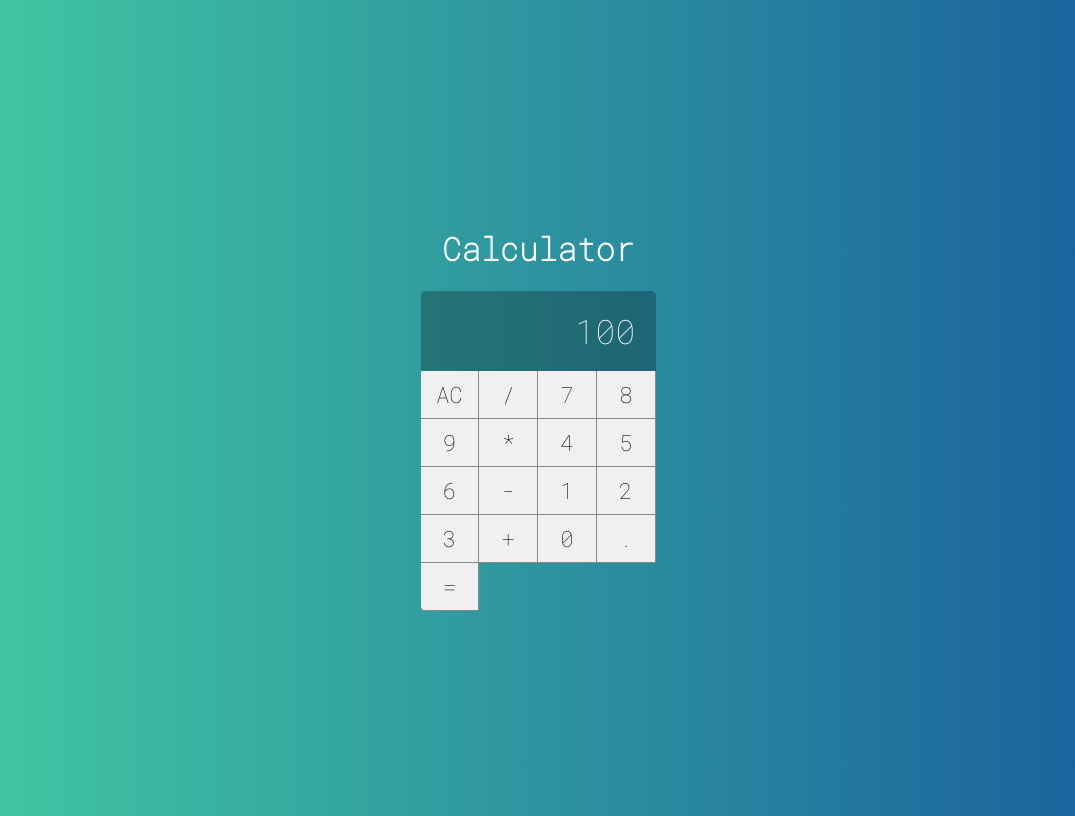
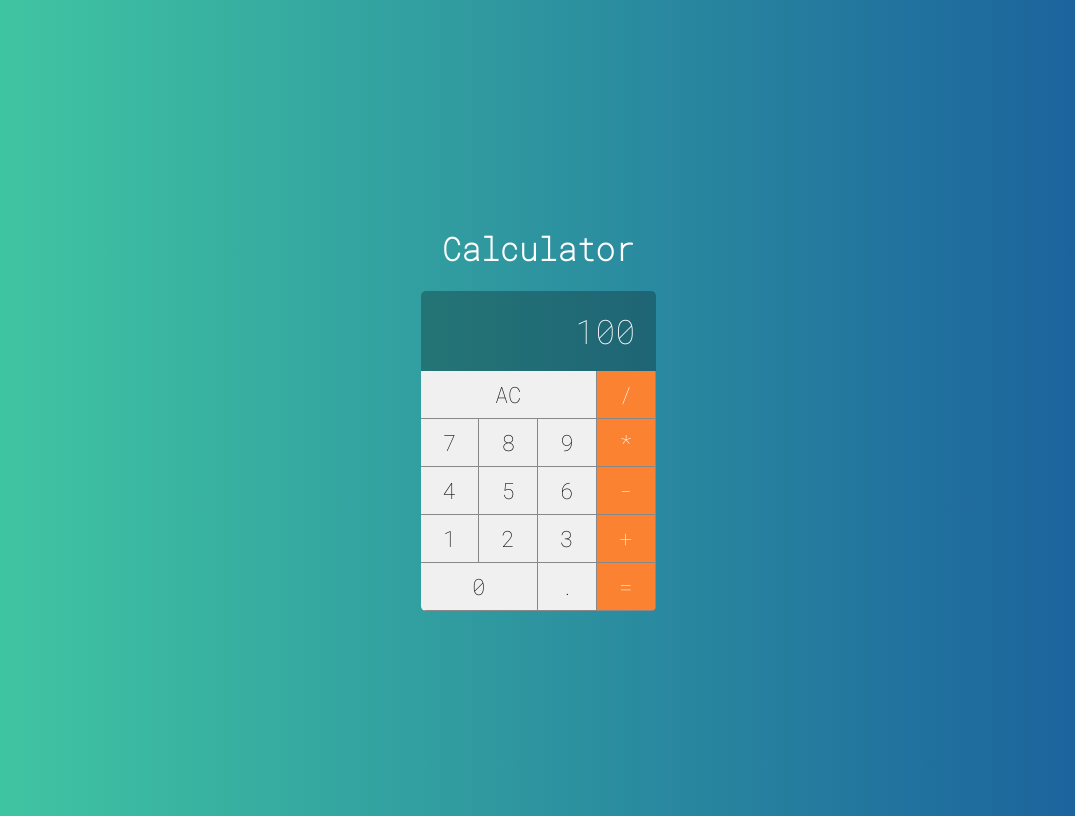
Before and after one commit to abraojr/Calculator-React, a React (Create React App) app: page / in a window 1280 px wide. Shown: the whole page, without its empty margins (102-1177 px from the left). Built offline with nearby package versions, Linux system fonts and the light colour scheme.

Commit message:
Button component #02: button finishing completed

```diff
--- a/src/components/Button.css
+++ b/src/components/Button.css
@@ -11,3 +11,24 @@
     border-bottom: var(--border-button);
     outline: none;
 }
+
+.button:active {
+    background-color: #ccc;
+}
+
+.button.double {
+    grid-column: span 2;
+}
+
+.button.triple {
+    grid-column: span 3;
+}
+
+.button.operation {
+    background-color: #fa8231;
+    color: #fff;
+}
+
+.button.operation:active {
+    background-color: #fa8231cc;
+}
--- a/src/components/Button.jsx
+++ b/src/components/Button.jsx
@@ -1,5 +1,17 @@
 import React from 'react';
 import './Button.css';
 
-export default props =>
-    <button className="button">{props.label}</button>
+export default props => {
+    let classes = 'button ';
+    classes += props.operation ? 'operation' : '';
+    classes += props.double ? 'double' : '';
+    classes += props.triple ? 'triple' : '';
+
+    return (
+        <button
+            onClick={e => props.click && props.click(props.label)}
+            className={classes}>
+            {props.label}
+        </button>
+    )
+}
--- a/src/main/Calculator.jsx
+++ b/src/main/Calculator.jsx
@@ -4,27 +4,47 @@ import Button from '../components/Button';
 import Display from '../components/Display';
 
 export default class Calculator extends Component {
+
+    constructor(props) {
+        super(props);
+        this.clearMemory = this.clearMemory.bind(this);
+        this.setOperation = this.setOperation.bind(this);
+        this.addDigit = this.addDigit.bind(this);
+    }
+
+    clearMemory() {
+        console.log('clear');
+    }
+
+    setOperation(operation) {
+        console.log(operation);
+    }
+
+    addDigit(n) {
+        console.log(n);
+    }
+
     render() {
         return (
             <div className="calculator">
                 <Display value={100} />
-                <Button label="AC" />
-                <Button label="/" />
-                <Button label="7" />
-                <Button label="8" />
-                <Button label="9" />
-                <Button label="*" />
-                <Button label="4" />
-                <Button label="5" />
-                <Button label="6" />
-                <Button label="-" />
-                <Button label="1" />
-                <Button label="2" />
-                <Button label="3" />
-                <Button label="+" />
-                <Button label="0" />
-                <Button label="." />
-                <Button label="=" />
+                <Button label="AC" click={this.clearMemory} triple />
+                <Button label="/" click={this.setOperation} operation />
+                <Button label="7" click={this.addDigit} />
+                <Button label="8" click={this.addDigit} />
+                <Button label="9" click={this.addDigit} />
+                <Button label="*" click={this.setOperation} operation />
+                <Button label="4" click={this.addDigit} />
+                <Button label="5" click={this.addDigit} />
+                <Button label="6" click={this.addDigit} />
+                <Button label="-" click={this.setOperation} operation />
+                <Button label="1" click={this.addDigit} />
+                <Button label="2" click={this.addDigit} />
+                <Button label="3" click={this.addDigit} />
+                <Button label="+" click={this.setOperation} operation />
+                <Button label="0" click={this.addDigit} double />
+                <Button label="." click={this.addDigit} />
+                <Button label="=" click={this.setOperation} operation />
             </div>
         )
     }
```
